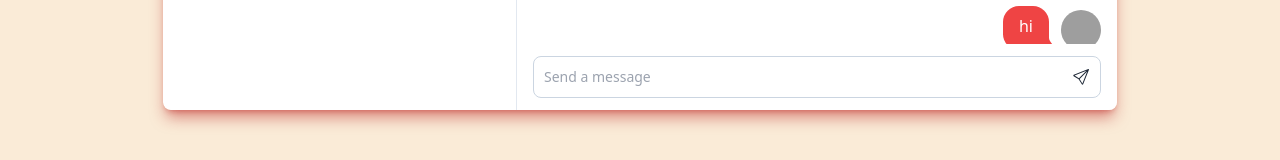
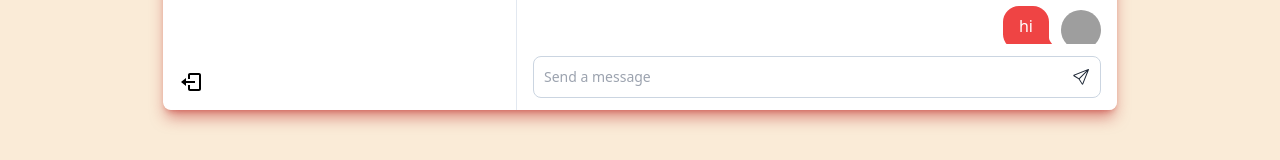
Before and after one commit to vedkulk/chatMIT, a React (Vite) app in the folder frontend/: page / in a window 1280 px wide. Shown: the part 615-775 px from the top of the page. Built offline with nearby package versions, Linux system fonts and the light colour scheme; sample sign-in values are in the browser's storage; grey boxes are pictures that could not be loaded.

Commit message:
logout functionality

```diff
--- a/frontend/src/components/sidebar/LogoutButton.jsx
+++ b/frontend/src/components/sidebar/LogoutButton.jsx
@@ -1,10 +1,16 @@
 import { BiLogOut } from "react-icons/bi";
-
+import useLogout from "../../hooks/useLogout";
 const LogoutButton = () => {
+	const { loading, logout } = useLogout();
 	return (
 		<div className='mt-auto'>
-
+			{!loading ? (
+				<BiLogOut className='w-6 h-6 text-black cursor-pointer' onClick={logout} />
+			) : (
+				<span className='loading loading-spinner'></span>
+			)}
 		</div>
 	);
 };
-export default LogoutButton;
+
+export default LogoutButton
--- /dev/null
+++ b/frontend/src/hooks/useLogout.js
@@ -0,0 +1,28 @@
+import { useState } from "react";
+import { useAuthContext } from "../context/AuthContext";
+import toast from "react-hot-toast";
+const useLogout = () => {
+	const [loading, setLoading] = useState(false);
+	const { setAuthUser } = useAuthContext();
+	const logout = async () => {
+		setLoading(true);
+		try {
+			const res = await fetch("/api/auth/logout", {
+				method: "POST",
+				headers: { "Content-Type": "application/json" },
+			});
+			const data = await res.json();
+			if (data.error) {
+				throw new Error(data.error);
+			}
+			localStorage.removeItem("chat-user");
+			setAuthUser(null);
+		} catch (error) {
+			toast.error(error.message);
+		} finally {
+			setLoading(false);
+		}
+	};
+	return { loading, logout };
+};
+export default useLogout;
```
